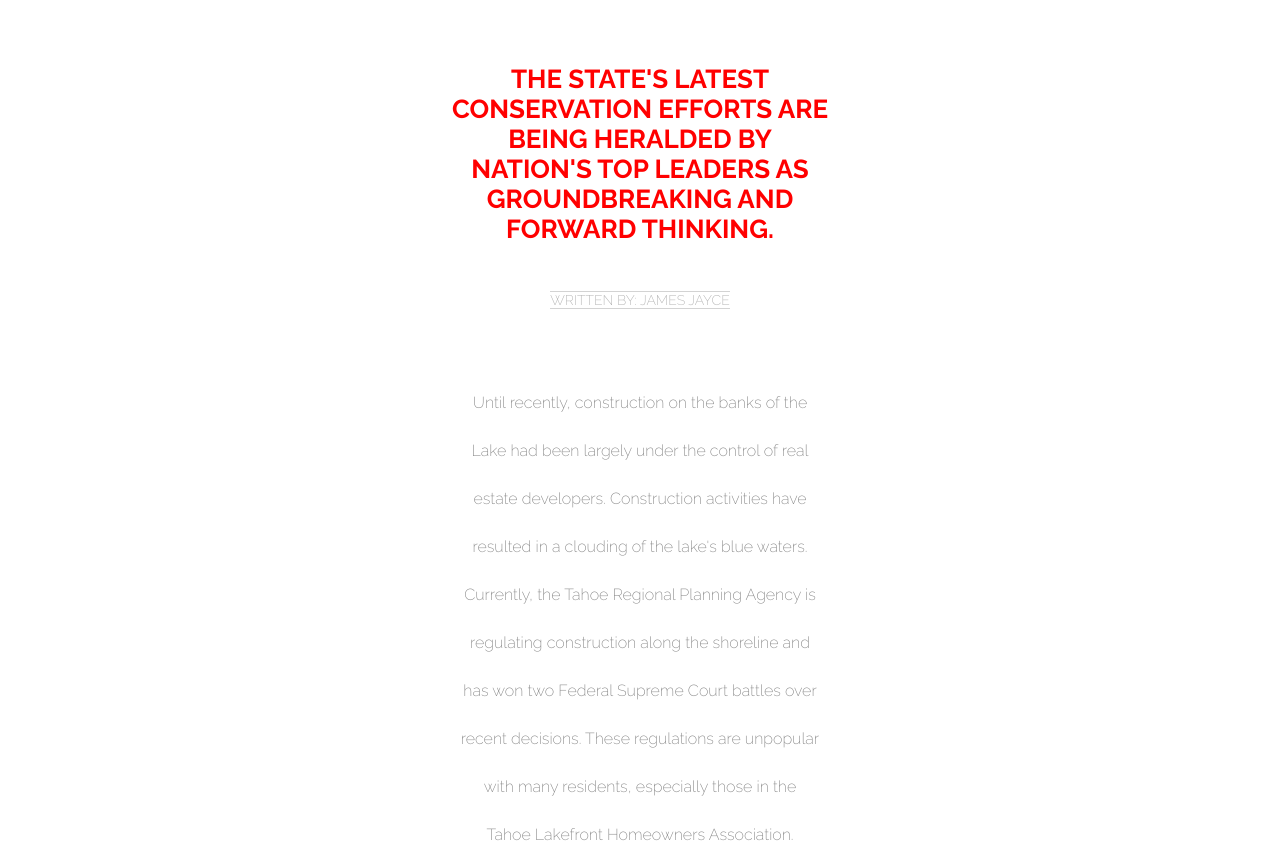
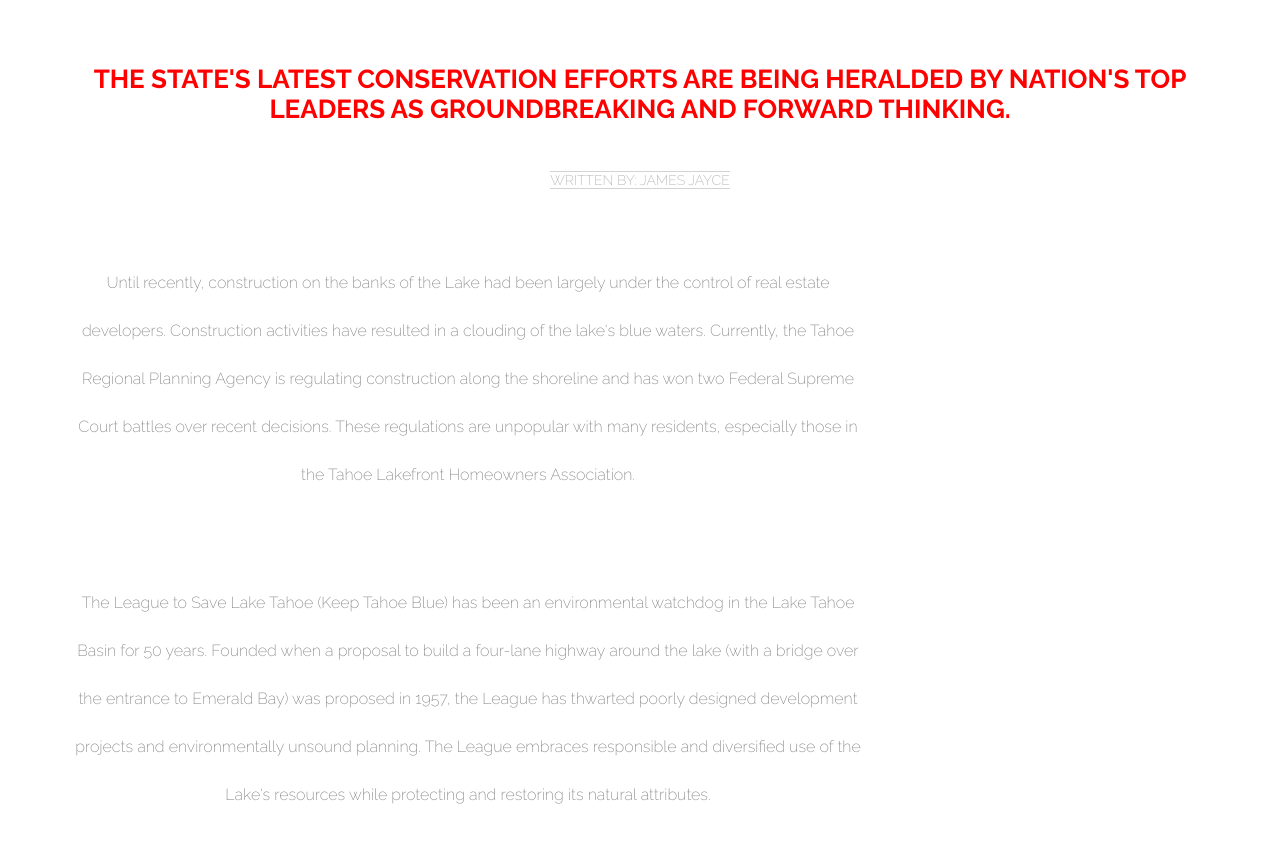
Before and after one commit to ericzprice/TG-Pre-Work, a plain HTML site: page index.html in a window 1280 px wide. Shown: the part 1086-1927 px from the top of the page. Drawn offline with Linux system fonts and the light colour scheme.

Commit message:
Minimum and Maximum Height and Width

```diff
--- a/style.css
+++ b/style.css
@@ -1,3 +1,5 @@
+
+
 body {
   background-color: white;
   font-family: 'Raleway', sans-serif;
@@ -41,7 +43,6 @@
 #main {
   padding: 40px;
   text-align: center;
-  width: 400px;
   margin: 0 auto;
 }
 
@@ -75,6 +76,10 @@
   line-height: 48px;
   margin-top: 60px;
   padding: 10px 20px;
+  min-width: 200px;
+  max-width: 800px;
+  min-height: 200px;
+  max-height: 300px;
 }
 
 .pull-quote {
```
Also changed, not shown: index.html (+2 -2 lines).
